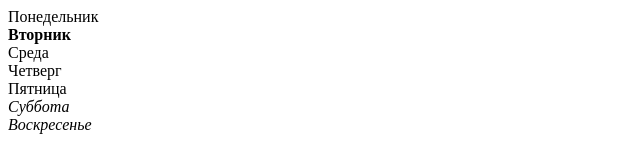
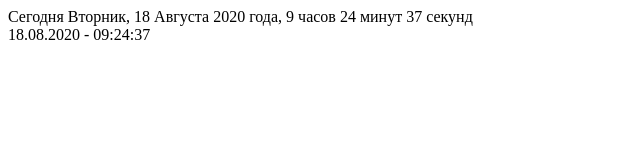
Before and after one commit to burmatov-step/learn_jsH, a plain HTML site: page index.html in a window 1280 px wide. Shown: the whole page, without its empty margins (0-640 px from the left). Drawn offline with Linux system fonts and the light colour scheme.

Commit message:
end lesson

```diff
--- a/index.html
+++ b/index.html
@@ -7,7 +7,8 @@
 </head>
 <body>
 
-
+<div class="day"></div>
+<div class="daySecond"></div>
 
 
 
--- a/main.js
+++ b/main.js
@@ -1,6 +1,5 @@
 "use strict";
-
-let week = [
+let days = [
   "Понедельник",
   "Вторник",
   "Среда",
@@ -9,18 +8,61 @@ let week = [
   "Суббота",
   "Воскресенье",
 ];
+let month = [
+  "Января",
+  "Февраля",
+  "Марта",
+  "Апреля",
+  "Мая",
+  "Июня",
+  "Июля",
+  "Августа",
+  "Сентября",
+  "Октября",
+  "Ноября",
+  "Декабря",
+];
+let day = document.querySelector(".day");
+let daySecond = document.querySelector(".daySecond");
 
-week.forEach(function (item, index) {
-  if (
-    (item === "Суббота" && index === new Date().getDay() - 1) ||
-    (item === "Воскресенье" && index === new Date().getDay() - 1)
-  ) {
-    document.write(`${item.bold().italics()} </br>`);
-  } else if (index === new Date().getDay() - 1) {
-    document.write(`${item.bold()} </br>`);
-  } else if (item === "Суббота" || item === "Воскресенье") {
-    document.write(`${item.italics()} </br>`);
+function firstDate() {
+  let date = new Date();
+  let hours;
+  let dayS = date.getDate();
+  let monthS = date.getMonth() + 1;
+  let hourS = date.getHours();
+  let minuteS = date.getMinutes();
+  let secondS = date.getSeconds();
+
+  if (date.getHours() === 0 || (date.getHours() > 5 && date.getHours() < 21)) {
+    hours = "часов";
+  } else if (date.getHours() === 1 || date.getHours() === 1) {
+    hours = "час";
   } else {
-    document.write(`${item} </br>`);
+    hours = "часа";
   }
-});
+  day.textContent = `Сегодня ${days[date.getDay() - 1]}, ${date.getDate()} ${
+    month[date.getMonth()]
+  } ${date.getFullYear()} года, ${date.getHours()} ${hours} ${date.getMinutes()} минут ${date.getSeconds()} секунд`;
+
+  if (dayS < 10) {
+    days = "0" + days;
+  }
+  if (monthS < 10) {
+    monthS = "0" + monthS;
+  }
+  if (hourS < 10) {
+    hourS = "0" + hourS;
+  }
+  if (minuteS < 10) {
+    minuteS = "0" + minuteS;
+  }
+  if (secondS < 10) {
+    secondS = "0" + secondS;
+  }
+  daySecond.textContent = `${dayS}.${monthS}.${date.getFullYear()} - ${hourS}:${minuteS}:${secondS}`;
+}
+
+setInterval(() => {
+  firstDate();
+}, 1000);
```
